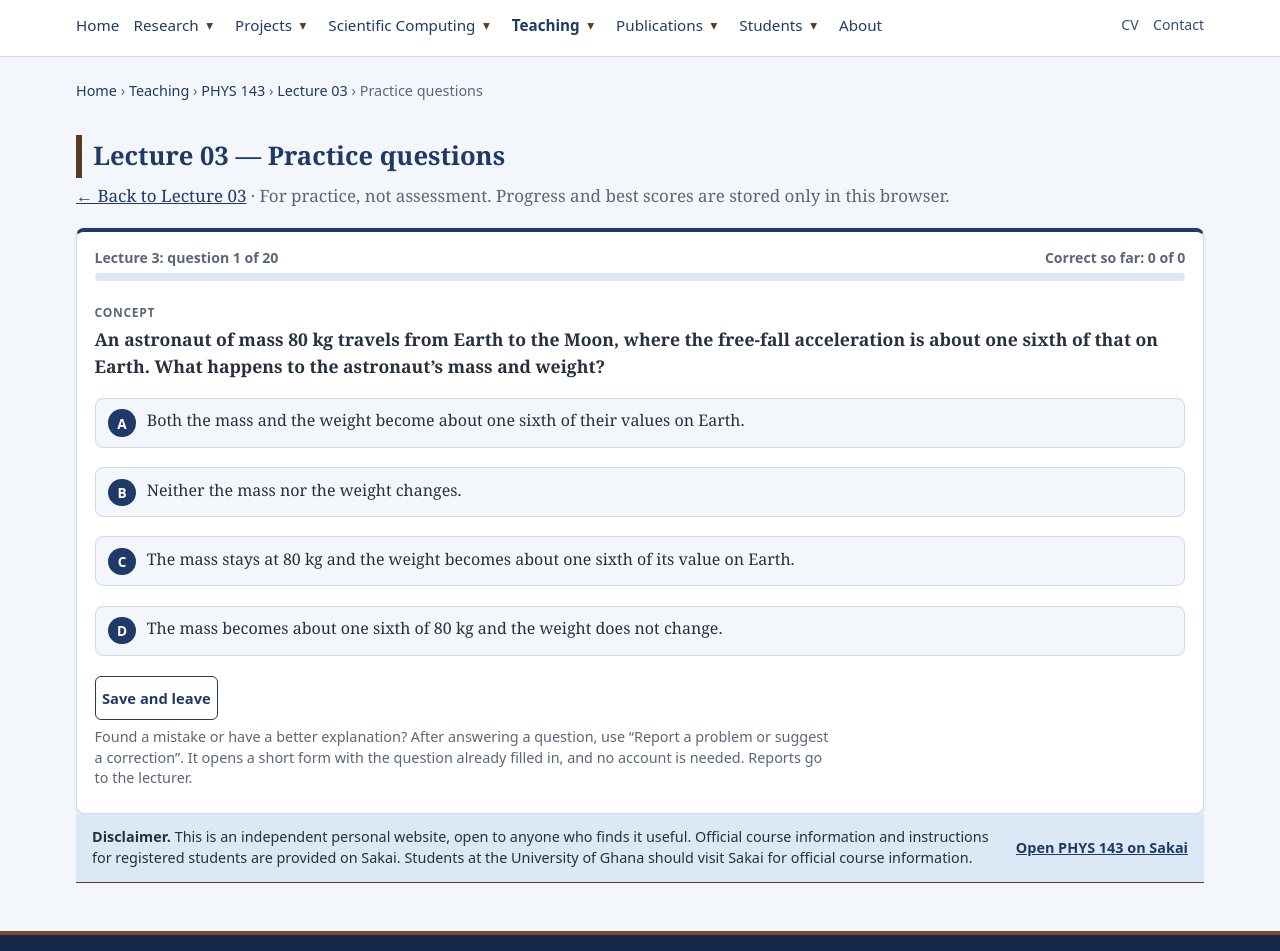
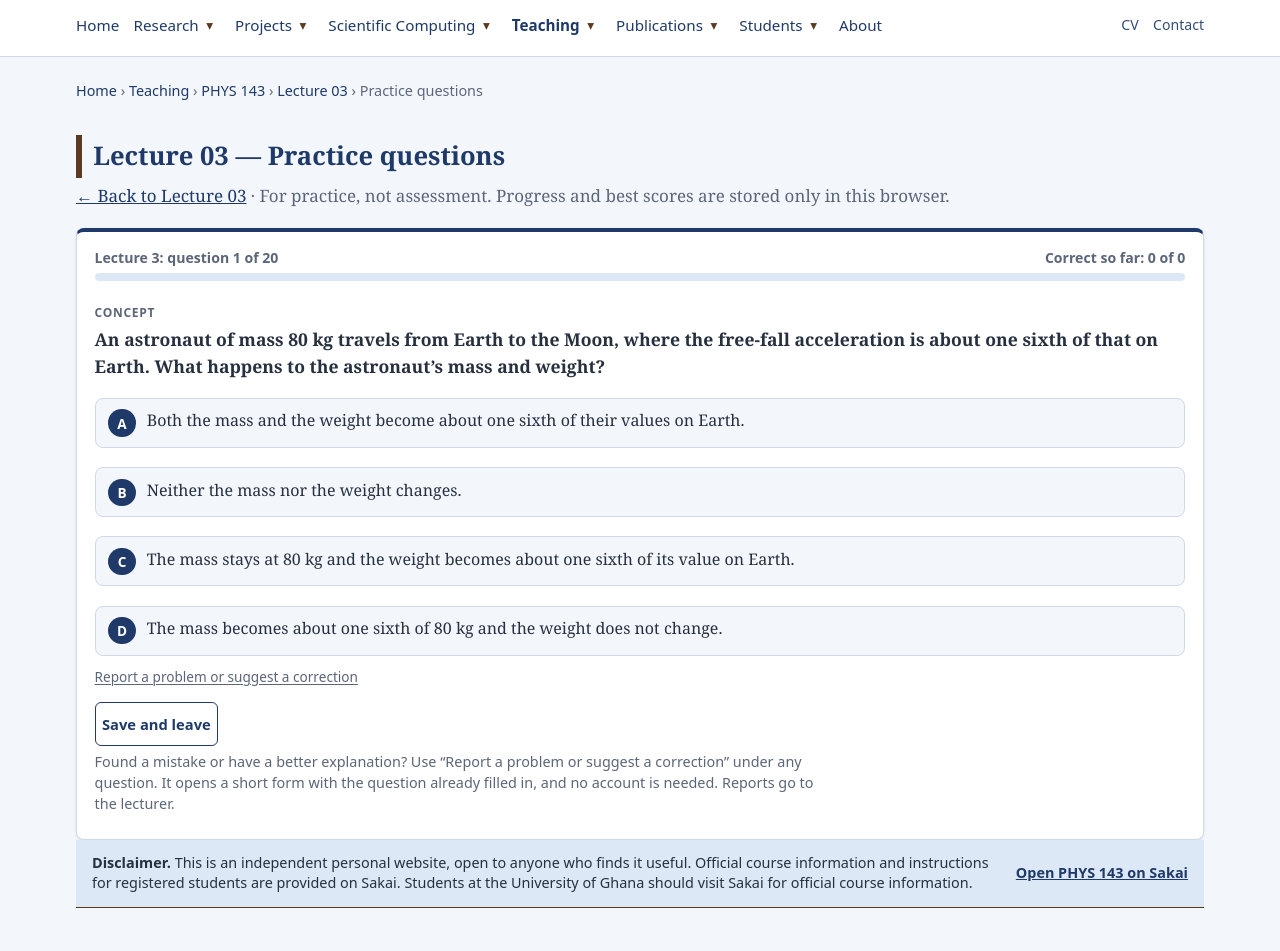
Before and after one commit to hhdonglo/hhdonglo.github.io, a plain HTML site: page phys143-lecture-3-practice.html in a window 1280 px wide. Shown: the part 78-1029 px from the top of the page. Drawn offline with Linux system fonts and the light colour scheme.

Commit message:
Practice: report link visible under options from the start

```diff
--- a/assets/practice.js
+++ b/assets/practice.js
@@ -103,7 +103,7 @@
   function reportNote() {
     if (!reportLive || document.getElementById('quiz-report-note')) return;
     var p = el('p', { id: 'quiz-report-note', 'class': 'note quiz-note' },
-      'Found a mistake or have a better explanation? After answering a question, use “Report a problem or suggest a correction”. It opens a short form with the question already filled in, and no account is needed. Reports go to the lecturer.');
+      'Found a mistake or have a better explanation? Use “Report a problem or suggest a correction” under any question. It opens a short form with the question already filled in, and no account is needed. Reports go to the lecturer.');
     app.parentNode.insertBefore(p, app.nextSibling);
   }
 
@@ -209,6 +209,12 @@
       li.appendChild(b); ul.appendChild(li); buttons.push(b);
     });
     app.appendChild(ul);
+    var repA = null;
+    if (reportLive) {
+      var repP = el('p', { 'class': 'q-report' });
+      repA = el('a', { href: reportUrl(n, quiz, q, null), target: '_blank', rel: 'noopener noreferrer' }, 'Report a problem or suggest a correction');
+      repP.appendChild(repA); app.appendChild(repP);
+    }
     var fb = el('div', { 'class': 'fb-wrap', role: 'status' });
     app.appendChild(fb);
     var nav = el('div', { 'class': 'row' });
@@ -234,11 +240,7 @@
       }
       d.appendChild(el('p', null, q.exp));
       if (q.ref) d.appendChild(el('p', { 'class': 'ref' }, 'Review: ' + q.ref));
-      if (reportLive) {
-      var rp = el('p', { 'class': 'report' });
-      var ra = el('a', { href: reportUrl(n, quiz, q, sel), target: '_blank', rel: 'noopener noreferrer' }, 'Report a problem or suggest a correction');
-      rp.appendChild(ra); d.appendChild(rp);
-      }
+      if (repA) repA.href = reportUrl(n, quiz, q, sel);
       fb.innerHTML = '';
       fb.appendChild(d);
       nav.innerHTML = '';
--- a/assets/site.css
+++ b/assets/site.css
@@ -931,3 +931,9 @@ h3.sub2+.sec-q{margin-top:-.1rem}
 .banner.slim .course{margin:0}
 .banner.slim .wrap{padding-top:1.15rem;padding-bottom:1.15rem;min-height:3.6rem;display:flex;flex-direction:column;justify-content:center}
 @media (max-width:700px){.banner.slim .wrap{padding-top:.9rem;padding-bottom:.9rem;min-height:3.2rem}.banner.slim .course{padding-right:56px}}
+
+/* Report link under the answer options, visible from the start */
+.q-report{margin:.8rem 0 0;font:.85rem/1.4 system-ui,sans-serif}
+.q-report a{color:var(--muted);text-decoration:underline;text-decoration-thickness:1px;text-underline-offset:.18em}
+.q-report a:hover,.q-report a:focus-visible{color:var(--link);text-decoration-thickness:2px}
+@media (max-width:700px){.q-report a{display:inline-flex;align-items:center;min-height:44px}}
```
